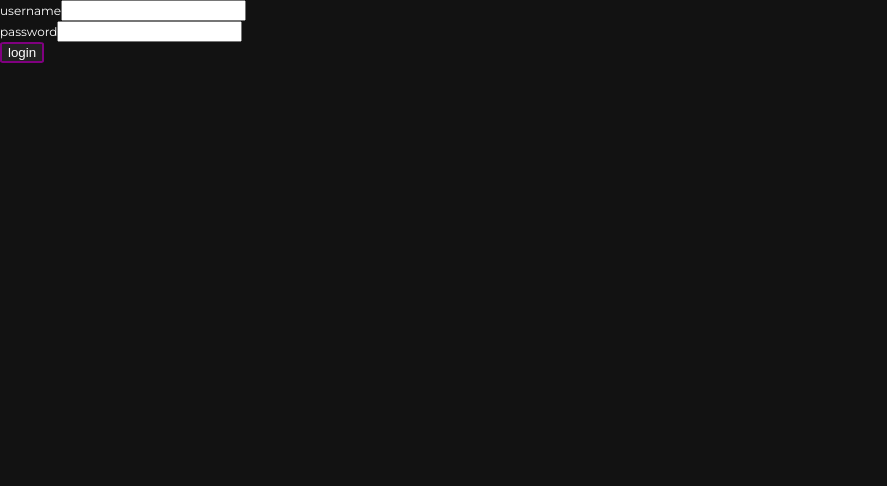
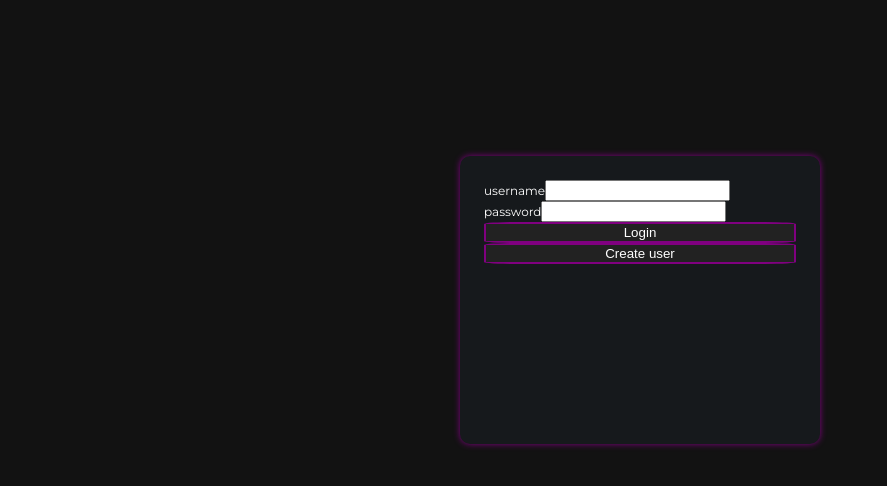
Before and after one commit to eaybgui/reactive, a React (Create React App) app: page / in a window 1280 px wide. Shown: the top 486 px of the page, without its empty margins (0-887 px from the left). Built offline with nearby package versions, Linux system fonts and the light colour scheme; no server answers.

Commit message:
Adding user creation form and logout

```diff
--- a/src/App.js
+++ b/src/App.js
@@ -18,16 +18,6 @@ export default function App() {
   const [user, setUser] = useState(null)
   const [weather, setWeather] = useState()
 
-  //getting all todos from the database
-  useEffect(() => {
-    toDosServices.getAllTodos()
-      .then((allTodos) => {
-        if(!arraysAreEq(allTodos, toDos))
-          setToDos(allTodos)
-        console.log(allTodos)
-      })
-  },[])
-
   //getting the user token from the local storage
   useEffect(() => {
     const loggedUserJSON = window.localStorage.getItem('loggedReactiveUser')
@@ -38,11 +28,19 @@ export default function App() {
     }
   }, [])
 
+  //getting all todos from the database
+  useEffect(() => {
+    toDosServices.getAllTodos()
+      .then((allTodos) => {
+        if(!arraysAreEq(allTodos, toDos))
+          setToDos(allTodos)
+      })
+  },[])
+
   useEffect(() => {
     scoreServices.getScore()
       .then((score) => {
         setScore(score)
-        console.log(score)
       })
   },[])
 
@@ -66,7 +64,6 @@ export default function App() {
   }
   //the score change uses a boolean to determine if the score should be incremented or decremented
   const handleScoreChange = (operator) => {
-    console.log(operator)
     if(operator)
       setScore(prevCounter => prevCounter + 1)
     else
@@ -82,7 +79,6 @@ export default function App() {
   const handleSubmit = (event) => {
     event.preventDefault()
     let days = getDays()
-    console.log(days)
     buildToDo(days)
     setNewToDo('')
   }
@@ -98,7 +94,6 @@ export default function App() {
           break
         }
     }
-    console.log(days)
     return days
   }
 
@@ -135,17 +130,31 @@ export default function App() {
       const user = await loginService.login({
         username, password,
       })
-      console.log(user)
       window.localStorage.setItem(
         'loggedReactiveUser', JSON.stringify(user)
       )
 
-      toDosServices.setToken(user.token)
+      await toDosServices.setToken(user.token)
+      const todos = await toDosServices.getAllTodos()
       setUser(user)
+      setToDos(todos)
     }catch(exception){
       console.log('Wrong credentials')
       console.log(exception)
     }
+  }
+
+  const handleNewUser = async (username, password, name) => {
+    await loginService.createUser({
+      username, password, name
+    })
+    handleLogin(username, password)
+  }
+
+  const logout = () => {
+    window.localStorage.removeItem('loggedReactiveUser')
+    setUser(null)
+    toDosServices.setToken(null)
   }
 
   let actualDay = new Date().getDay()
@@ -155,7 +164,7 @@ export default function App() {
   return (
     <div>
       {user === null
-        ? <LoginForm handleLogin={handleLogin}/>
+        ? <LoginForm handleLogin={handleLogin} handleUserCreate={handleNewUser}/>
         : <div>
           <div className={styles.banner}></div>
           <div className={styles.today_info}>
@@ -201,6 +210,7 @@ export default function App() {
             <label htmlFor="7">Sundays</label>
             <button>Create todo</button>
           </form>
+          <button onClick={() => { logout() }}>Logout</button>
         </div>
       }
     </div>
--- a/src/components/LoginForm.js
+++ b/src/components/LoginForm.js
@@ -1,9 +1,12 @@
 import { useState } from 'react'
+import styles from './login.module.css'
 
-const LoginForm = ({ handleLogin }) => {
+const LoginForm = ({ handleLogin, handleUserCreate }) => {
 
   const [username, setUsername] = useState('')
   const [password, setPassword] = useState('')
+  const [name, setName] = useState('')
+  const [createUser, setCreateUser] = useState(false)
 
   const login = (event) => {
     event.preventDefault()
@@ -12,8 +15,19 @@ const LoginForm = ({ handleLogin }) => {
     setPassword('')
   }
 
+  const createNewUser = (event) => {
+    event.preventDefault()
+    handleUserCreate(username, password, name)
+    setUsername('')
+    setPassword('')
+  }
+
+  const action = createUser ? createNewUser : login
+
   return (
-    <form onSubmit={login}>
+    <div className={styles.body}>
+      <form className={styles.form} onSubmit={action}>
+        <div className={styles.container}>
           <div>
             username
             <input
@@ -23,6 +37,18 @@ const LoginForm = ({ handleLogin }) => {
               onChange={({ target }) => setUsername(target.value)}
             />
           </div>
+          {createUser ?
+            <div>
+            name
+              <input
+                type="name"
+                value={ name }
+                name="name"
+                onChange={({ target }) => setName(target.value)}
+              />
+            </div>
+            : null
+          }
           <div>
             password
             <input
@@ -32,8 +58,11 @@ const LoginForm = ({ handleLogin }) => {
               onChange={({ target }) => setPassword(target.value)}
             />
           </div>
-      <button type="submit">login</button>
+          <button type="submit">{createUser ? 'Sign in' : 'Login'}</button>
+          {!createUser ? <button onClick={() => setCreateUser(true)}>Create user</button> : null}
+        </div>
       </form>
+    </div>
   )
 }
 
--- /dev/null
+++ b/src/components/login.module.css
@@ -0,0 +1,24 @@
+.body {
+  display: flex;
+  align-items: center;
+  justify-content: center;
+}
+
+.form {
+  height: 50rem;
+  display: flex;
+  flex-direction: column;
+  margin: auto 0;
+  justify-content: center;
+  width: 30rem;
+}
+
+.container {
+  display: flex;
+  padding: 2rem;
+  flex-direction: column;
+  box-shadow: 0 0 0.5rem purple;
+  border-radius: 10px;
+  height: 20rem;
+  background-color: #16191c;
+}
--- a/src/services/login.js
+++ b/src/services/login.js
@@ -1,11 +1,18 @@
 import axios from 'axios'
 import baseUrl from '../utils/config'
 
-const url = baseUrl + 'login'
+const loginUrl = baseUrl + 'login'
+const usersUrl = baseUrl + 'users'
+
 
 const login = async credentials => {
-  const response = await axios.post(url, credentials)
+  const response = await axios.post(loginUrl, credentials)
   return response.data
 }
 
-export default { login }
+const createUser = async credentials => {
+  const response = await axios.post(usersUrl, credentials)
+  return response.data
+}
+
+export default { login, createUser }
--- a/src/services/toDos.js
+++ b/src/services/toDos.js
@@ -7,7 +7,6 @@ let token = null
 
 const setToken = newToken => {
   token = `bearer ${newToken}`
-  console.log(token)
 }
 
 const getToken = () => {
@@ -22,9 +21,12 @@ const createTodo = async (todo) => {
   return response.data
 }
 
-const getAllTodos = () => {
-  return axios.get(url)
-    .then((response) => response.data)
+const getAllTodos = async () => {
+  const config = {
+    headers: { Authorization: token },
+  }
+  const response = await axios.get(url, config)
+  return response.data
 }
 
 const removeToDo = async (id) => {
--- a/src/utils/config.js
+++ b/src/utils/config.js
@@ -1,3 +1,3 @@
-const baseUrl = 'http://localhost:3001/api/'
+const baseUrl = '/api/'
 
 export default baseUrl
```
Lines whose indentation alone changed are shown as unchanged.
